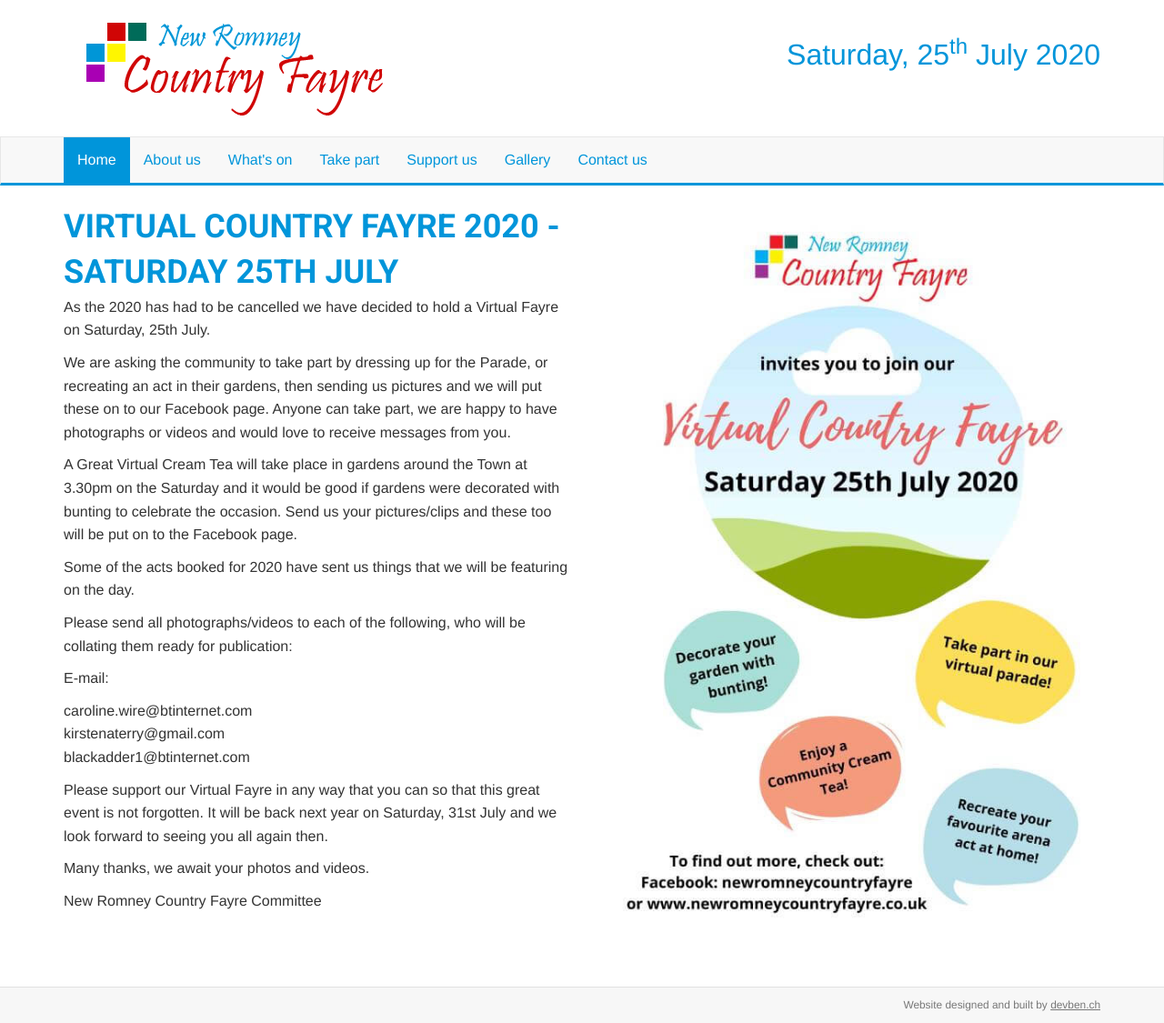
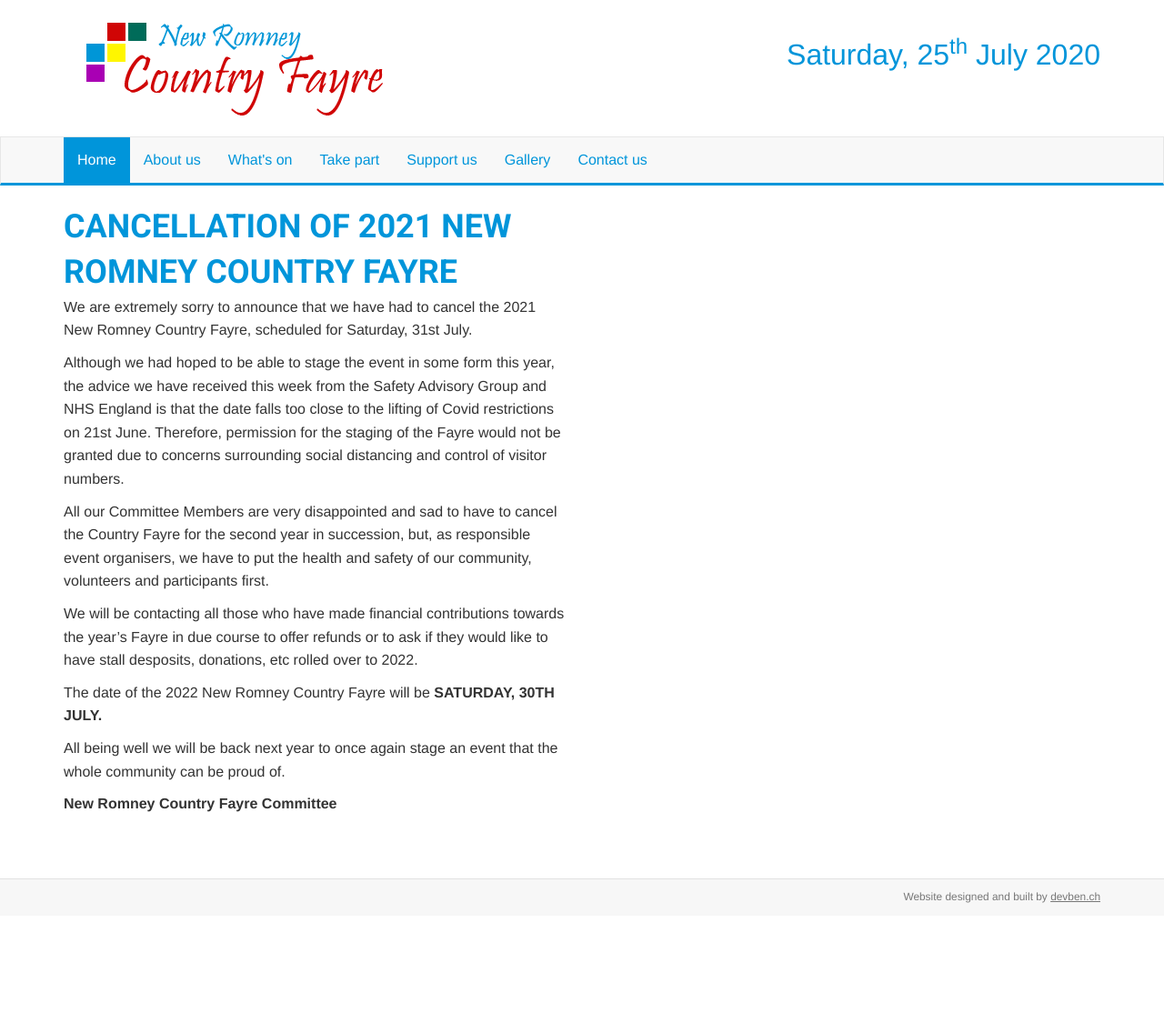
Before and after one commit to jodiedoubleday/newromney, a Jekyll site: the page built from index.md, in a window 1280 px wide. Shown: the whole page at 91% size. Built offline with Jekyll 4.4.1, drawn with Linux system fonts in a browser that asks for light colours; a script that is not in the unit is left out; after the commit the page ends 1007 px from its top, so only the background shows below that.

Commit message:
Update Pages “index”

```diff
--- a/index.md
+++ b/index.md
@@ -1,27 +1,19 @@
 ---
 layout: landing
 title: Homepage
-heading: VIRTUAL COUNTRY FAYRE 2020  -  SATURDAY 25TH JULY
-image: /assets/images/uploads/nrcf-virtual-fayre-2020-poster.jpg
+heading: CANCELLATION OF 2021 NEW ROMNEY COUNTRY FAYRE
+image: ''
 ---
-As the 2020 has had to be cancelled we have decided to hold a Virtual Fayre on Saturday, 25th July.
+We are extremely sorry to announce that we have had to cancel the 2021 New Romney Country Fayre, scheduled for Saturday, 31st July.
 
-We are asking the community to take part by dressing up for the Parade, or recreating an act in their gardens, then sending us pictures and we will put these on to our Facebook page.  Anyone can take part, we are happy to have photographs or videos and would love to receive messages from you.
+Although we had hoped to be able to stage the event in some form this year, the advice we have received this week from the Safety Advisory Group and NHS England is that the date falls too close to the lifting of Covid restrictions on 21st June.  Therefore, permission for the staging of the Fayre would not be granted due to concerns surrounding social distancing and control of visitor numbers.
 
-A Great Virtual Cream Tea will take place in gardens around the Town at 3.30pm on the Saturday and it would be good if gardens were decorated with bunting to celebrate the occasion.  Send us your pictures/clips and these too will be put on to the Facebook page.
+All our Committee Members are very disappointed and sad to have to cancel the Country Fayre for the second year in succession, but, as responsible event organisers, we have to put the health and safety of our community, volunteers and participants first.
 
-Some of the acts booked for 2020 have sent us things that we will be featuring on the day.
+We will be contacting all those who have made financial contributions towards the year's Fayre in due course to offer refunds or to ask if they would like to have stall desposits, donations, etc rolled over to 2022.
 
-Please send all photographs/videos to each of the following, who will be collating them ready for publication:
+The date of the 2022 New Romney Country Fayre will be **SATURDAY, 30TH JULY.**
 
-E-mail:
+All being well we will be back next year to once again stage an event that the whole community can be proud of.
 
-caroline.wire@btinternet.com\
-kirstenaterry@gmail.com\
-blackadder1@btinternet.com
-
-Please support our Virtual Fayre in any way that you can so that this great event is not forgotten.  It will be back next year on Saturday, 31st July and we look forward to seeing you all again then.
-
-Many thanks, we await your photos and videos.
-
-New Romney Country Fayre Committee
+**New Romney Country Fayre Committee**
```
